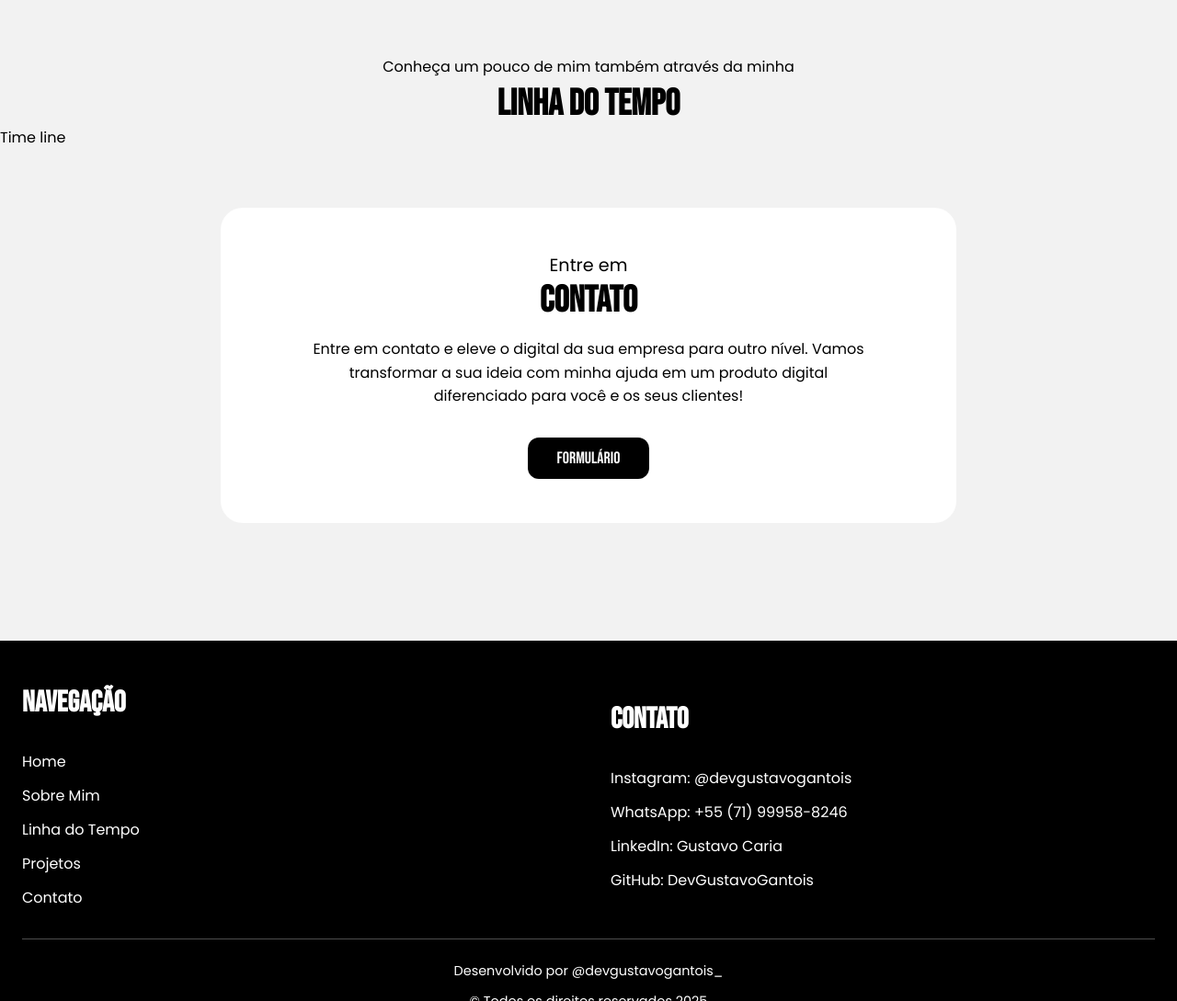
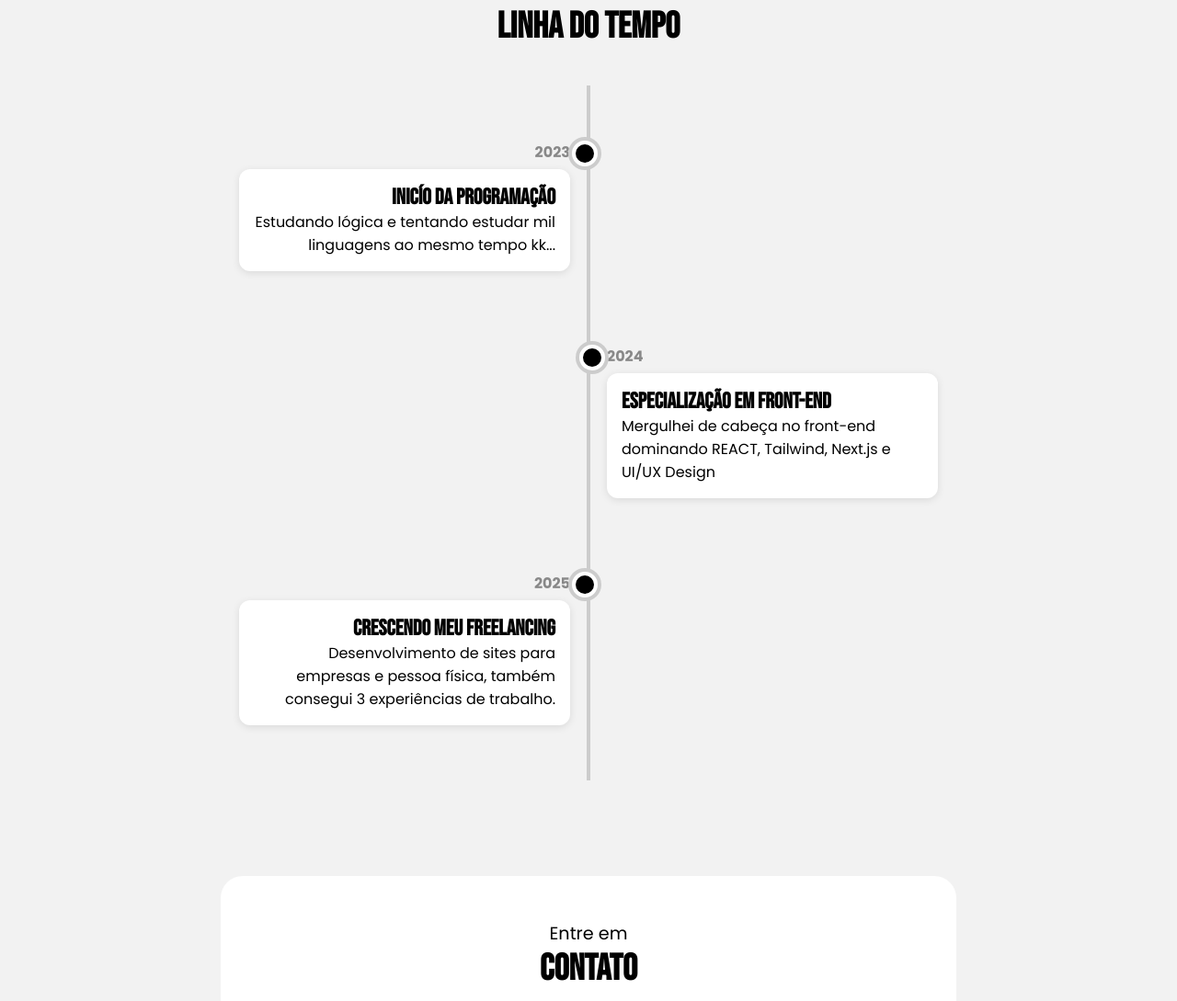
Before and after one commit to DevGustavoGantois/portfolio_unifacs_challenge, a website: page index.html in a window 1280 px wide. Shown: the part 2821-3910 px from the top of the page at 92% size. Drawn offline with Linux system fonts and the light colour scheme; animation ran at ten frames a second.

Commit message:
feat:Create time-line animation.

```diff
--- a/index.html
+++ b/index.html
@@ -176,7 +176,29 @@
             <h1>LINHA DO TEMPO</h1>
           </div>
           <nav class="timeLine-content">
-                Time line
+            <ul class="timeline">
+              <li>
+                <time>2023</time>
+                <div class="event-content">
+                  <h3>Inicío da programação</h3>
+                  <p>Estudando lógica e tentando estudar mil linguagens ao mesmo tempo kk...</p>
+                </div>
+              </li>
+              <li>
+                <time>2024</time>
+                <div class="event-content">
+                  <h3>Especialização em Front-end</h3>
+                  <p>Mergulhei de cabeça no front-end dominando REACT, Tailwind, Next.js e UI/UX Design</p>
+                </div>
+              </li>
+              <li>
+                <time>2025</time>
+                <div class="event-content">
+                  <h3>Crescendo meu freelancing</h3>
+                  <p>Desenvolvimento de sites para empresas e pessoa física, também consegui 3 experiências de trabalho.</p>
+                </div>
+              </li>
+            </ul>
           </nav>
         </section>
         <section id="contact">
--- a/scripts.js
+++ b/scripts.js
@@ -31,3 +31,16 @@ overlay.addEventListener("click", () => {
 sendBtnForm.addEventListener("click", () => {
     alert("Esse formulário não vai pra lugar nenhum kkkk...")
 })
+
+const observer = new IntersectionObserver((entries) => {
+    entries.forEach(entry => {
+      if (entry.isIntersecting) {
+        entry.target.classList.add('show');
+      }
+    });
+  });
+
+  document.querySelectorAll('.timeline li').forEach(el => {
+    el.classList.add('hidden');
+    observer.observe(el);
+  });
--- a/style.css
+++ b/style.css
@@ -409,15 +409,17 @@ body {
     font-size: 18px;
 }
 
-/* Time line section */
-
 .content-info-timeLine {
-    margin-top: 120px;
     display: flex;
     justify-content: center;
+    align-items: center;
     flex-direction: column;
-    align-items: center;
-    gap: 4px;
+    gap: 8px;
+}
+
+.content-info-timeLine p {
+    text-align: center;
+    padding: 1rem;
 }
 
 .content-info-timeLine h1 {
@@ -425,10 +427,111 @@ body {
     font-size: 40px;
 }
 
-/*Time line*/
+/* Linha do tempo geral */
 .timeLine-content {
+    display: flex;
+    justify-content: center;
+    position: relative;
+    padding: 40px 20px;
+  }
 
-}
+  .event-content h3 {
+    font-family: "Bebas Neue", sans-serif;
+    font-size: 24px;
+  }
+
+  .timeline {
+    position: relative;
+    list-style: none;
+    padding: 0;
+    width: 100%;
+    max-width: 800px;
+  }
+
+  .timeline::before {
+    content: '';
+    position: absolute;
+    top: 0;
+    left: 50%;
+    transform: translateX(-50%);
+    width: 4px;
+    height: 100%;
+    background: #ccc;
+  }
+
+  .timeline li {
+    position: relative;
+    margin: 40px 0;
+    width: 50%;
+    padding: 20px;
+    box-sizing: border-box;
+    transition: transform 0.3s ease;
+  }
+
+  .timeline li:hover {
+    transform: scale(1.03);
+  }
+
+  .timeline li::before {
+    content: '';
+    position: absolute;
+    top: 20px;
+    width: 20px;
+    height: 20px;
+    border-radius: 50%;
+    background:rgb(0, 0, 0);
+    border: 4px solid #fff;
+    box-shadow: 0 0 0 4px #ccc;
+    z-index: 1;
+  }
+
+  .timeline li:nth-child(odd) {
+    left: 0;
+    text-align: right;
+  }
+
+  .timeline li:nth-child(odd)::before {
+    right: -10px;
+  }
+
+  .timeline li:nth-child(even) {
+    left: 50%;
+    text-align: left;
+  }
+
+  .timeline li:nth-child(even)::before {
+    left: -10px;
+  }
+
+  .timeline li time {
+    display: block;
+    font-weight: bold;
+    margin-bottom: 6px;
+    color: #888;
+  }
+
+  .event-content {
+    background: #fff;
+    padding: 16px;
+    border-radius: 12px;
+    box-shadow: 0 2px 8px rgba(0,0,0,0.1);
+    transition: background 0.3s ease;
+  }
+
+  .timeline li:hover .event-content {
+    background: #f0f0f0;
+  }
+
+  .hidden {
+    opacity: 0;
+    transform: translateY(40px);
+    transition: all 0.6s ease;
+  }
+
+  .show {
+    opacity: 1;
+    transform: translateY(0);
+  }
 
 /*Contact section*/
 
@@ -709,7 +812,7 @@ body {
     }
 
     .display-projects div .figure-project {
-        padding: 8rem;
+        padding: 7rem;
     }
 
     .display-projects div .figure-project p {
@@ -749,6 +852,16 @@ body {
         gap: 8px;
     }
 
+    /*TimeLine section*/
+    .event-content {
+        padding: 12px;
+    }
+
+    .event-content p {
+        font-size: 14px;
+        margin-top: 8px;
+    }
+
     /*Contact section*/
     .content-contact {
         padding: 2rem;
```
Lines whose indentation alone changed are shown as unchanged.
